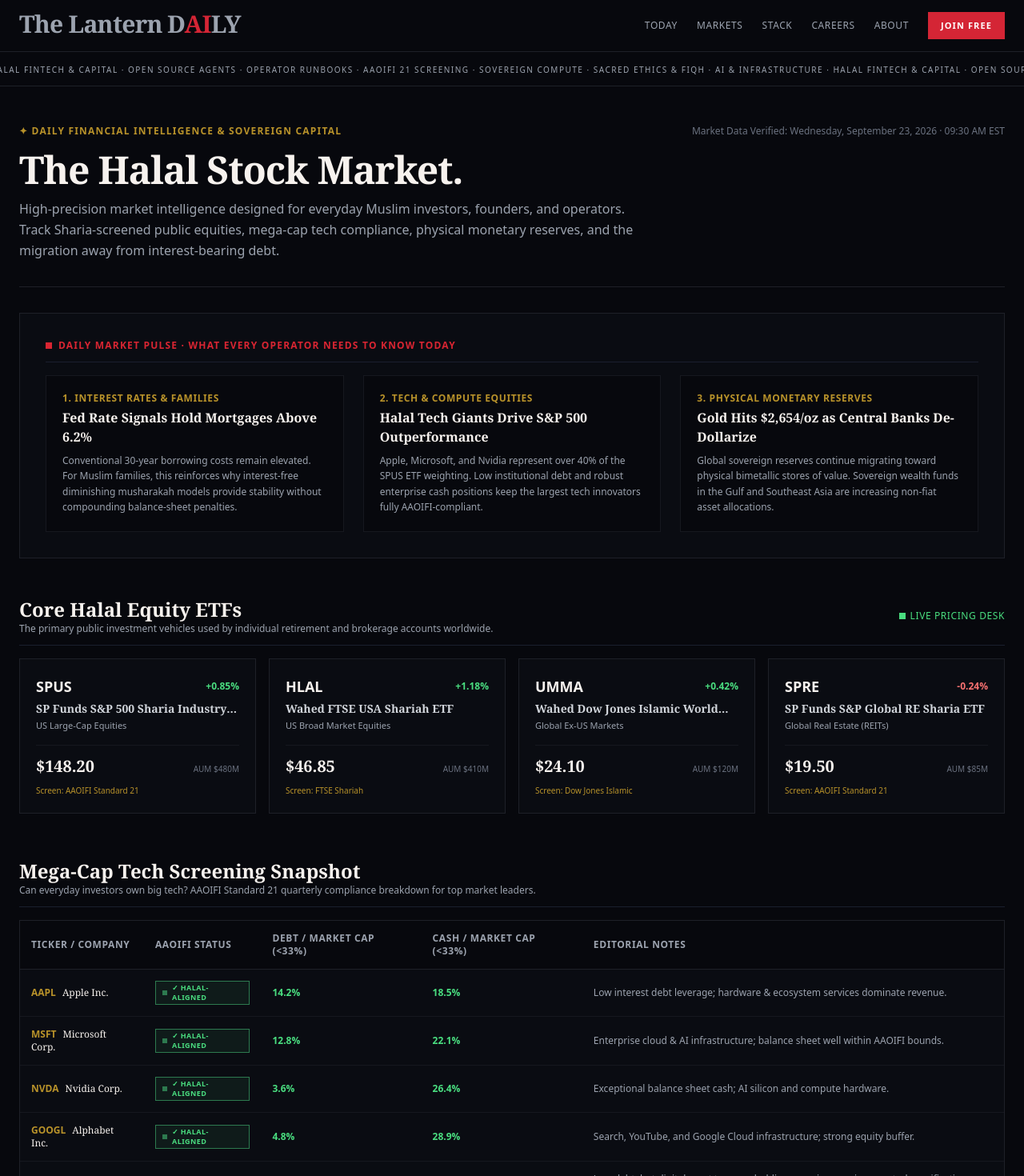
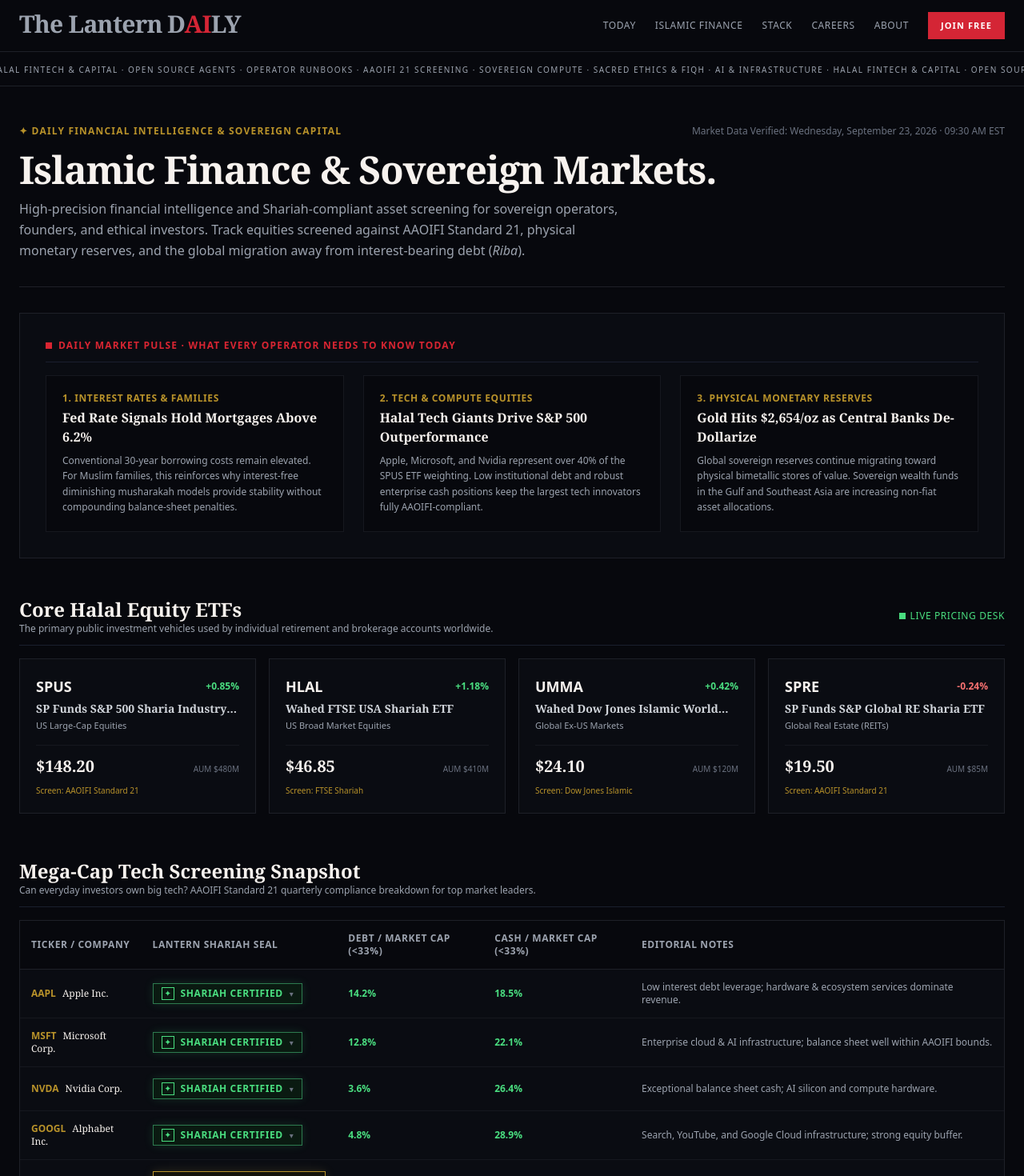
Before and after one commit to redlanternstudios/thelanterndaily, a Next.js app: page /markets in a window 1280 px wide. Shown: the top 1470 px of the page at 80% size. Built offline with nearby package versions, Linux system fonts and the light colour scheme; a web font is replaced by a local one.

Commit message:
feat(branding): rename markets to Islamic Finance & deploy interactive LanternSeal AAOIFI telemetry

```diff
--- a/src/app/markets/page.tsx
+++ b/src/app/markets/page.tsx
@@ -4,12 +4,13 @@
 import Ticker from '@/components/Ticker';
 import Footer from '@/components/Footer';
 import HalalBadge from '@/components/HalalBadge';
+import LanternSeal from '@/components/lantern/LanternSeal';
 import { ALL_ARTICLES } from '@/lib/content';
 import { normalizeCategory } from '@/lib/taxonomy';
 
 export const metadata = {
-  title: 'Halal Stock Market & Daily Intelligence | The Lantern Daily',
-  description: 'Precision daily financial intelligence, Sharia-screened public equities, mega-cap tech compliance snapshots, and physical commodity reserves.',
+  title: 'Islamic Finance & Sovereign Markets | The Lantern Daily',
+  description: 'Precision daily financial intelligence, AAOIFI Shariah-screened equities, Sukuk liquidity, mega-cap balance sheet compliance, and sovereign commodity reserves.',
 };
 
 const SHARIA_ETFS = [
@@ -157,11 +158,11 @@
           </div>
 
           <h1 className="mt-4 font-serif text-3xl font-extrabold tracking-tight text-[#F7F2EE] sm:text-5xl">
-            The Halal Stock Market.
+            Islamic Finance &amp; Sovereign Markets.
           </h1>
 
           <p className="mt-3 max-w-3xl text-sm leading-relaxed text-[#9CA3AF] sm:text-base">
-            High-precision market intelligence designed for everyday Muslim investors, founders, and operators. Track Sharia-screened public equities, mega-cap tech compliance, physical monetary reserves, and the migration away from interest-bearing debt.
+            High-precision financial intelligence and Shariah-compliant asset screening for sovereign operators, founders, and ethical investors. Track equities screened against AAOIFI Standard 21, physical monetary reserves, and the global migration away from interest-bearing debt (<em>Riba</em>).
           </p>
         </header>
 
@@ -283,7 +284,7 @@
               <thead className="border-b border-[#1E2028] bg-[#07080D] text-[#9CA3AF] uppercase tracking-wider">
                 <tr>
                   <th className="p-3.5">Ticker / Company</th>
-                  <th className="p-3.5">AAOIFI Status</th>
+                  <th className="p-3.5">Lantern Shariah Seal</th>
                   <th className="p-3.5">Debt / Market Cap (&lt;33%)</th>
                   <th className="p-3.5">Cash / Market Cap (&lt;33%)</th>
                   <th className="p-3.5">Editorial Notes</th>
@@ -297,7 +298,15 @@
                       <span className="font-serif font-normal">{item.company}</span>
                     </td>
                     <td className="p-3.5">
-                      <HalalBadge stance={item.stance} size="sm" />
+                      <LanternSeal
+                        name={item.company}
+                        tickerOrTag={item.ticker}
+                        stance={item.stance as "positive" | "nuanced" | "concern" | "blocked"}
+                        debtRatio={item.debtRatio}
+                        cashRatio={item.cashRatio}
+                        editorialNote={item.notes}
+                        variant="compact"
+                      />
                     </td>
                     <td className="p-3.5 text-[#4ADE80] font-semibold">{item.debtRatio}</td>
                     <td className="p-3.5 text-[#4ADE80] font-semibold">{item.cashRatio}</td>
--- a/src/components/Footer.tsx
+++ b/src/components/Footer.tsx
@@ -7,7 +7,7 @@
       <div className="mx-auto max-w-5xl space-y-4">
         <div className="flex flex-wrap items-center justify-center gap-6 font-mono text-xs">
           <Link href="/" className="text-[#9CA3AF] transition-colors hover:text-[#F7F2EE]">Today</Link>
-          <Link href="/markets" className="text-[#9CA3AF] transition-colors hover:text-[#F7F2EE]">Markets</Link>
+          <Link href="/markets" className="text-[#9CA3AF] transition-colors hover:text-[#F7F2EE]">Islamic Finance</Link>
           <Link href="/stack" className="text-[#9CA3AF] transition-colors hover:text-[#F7F2EE]">Stack</Link>
           <Link href="/careers" className="text-[#9CA3AF] transition-colors hover:text-[#F7F2EE]">Careers</Link>
           <Link href="/about" className="text-[#9CA3AF] transition-colors hover:text-[#F7F2EE]">About</Link>
--- a/src/components/Masthead.tsx
+++ b/src/components/Masthead.tsx
@@ -5,7 +5,7 @@
 
 const NAV = [
   { label: "Today", href: "/" },
-  { label: "Markets", href: "/markets" },
+  { label: "Islamic Finance", href: "/markets" },
   { label: "Stack", href: "/stack" },
   { label: "Careers", href: "/careers" },
   { label: "About", href: "/about" },
--- /dev/null
+++ b/src/components/lantern/LanternSeal.tsx
@@ -0,0 +1,216 @@
+"use client";
+
+import React, { useState, useRef, useEffect } from "react";
+
+export type ComplianceTier = "CERTIFIED" | "NUANCED" | "SCRUTINY" | "FAILED";
+
+export interface LanternSealProps {
+  name: string;
+  tickerOrTag?: string;
+  complianceState?: ComplianceTier;
+  stance?: "positive" | "nuanced" | "concern" | "blocked";
+  debtRatio?: string;
+  cashRatio?: string;
+  purificationPercent?: string;
+  auditStandard?: string;
+  auditHash?: string;
+  editorialNote?: string;
+  variant?: "badge" | "compact" | "card";
+}
+
+export default function LanternSeal({
+  name,
+  tickerOrTag,
+  complianceState,
+  stance = "positive",
+  debtRatio = "12.8%",
+  cashRatio = "19.4%",
+  purificationPercent = "0.3%",
+  auditStandard = "AAOIFI Standard No. 21",
+  auditHash,
+  editorialNote,
+  variant = "badge",
+}: LanternSealProps) {
+  const [isOpen, setIsOpen] = useState(false);
+  const containerRef = useRef<HTMLDivElement>(null);
+
+  // Map stance to compliance state if not provided
+  const resolvedState: ComplianceTier =
+    complianceState ||
+    (stance === "positive"
+      ? "CERTIFIED"
+      : stance === "nuanced"
+      ? "NUANCED"
+      : stance === "concern"
+      ? "SCRUTINY"
+      : "FAILED");
+
+  const hashString =
+    auditHash ||
+    `SHA256:${name.toLowerCase().replace(/[^a-z0-9]/g, "").slice(0, 8)}..${(tickerOrTag || "2026").toLowerCase()}`;
+
+  // Close on outside click
+  useEffect(() => {
+    function handleClickOutside(event: MouseEvent) {
+      if (
+        containerRef.current &&
+        !containerRef.current.contains(event.target as Node)
+      ) {
+        setIsOpen(false);
+      }
+    }
+    if (isOpen) {
+      document.addEventListener("mousedown", handleClickOutside);
+    }
+    return () => {
+      document.removeEventListener("mousedown", handleClickOutside);
+    };
+  }, [isOpen]);
+
+  const config = {
+    CERTIFIED: {
+      label: "Lantern Shariah Seal",
+      shortLabel: "Shariah Certified",
+      mark: "✦",
+      border: "border-[#2D7A4F]",
+      hoverBorder: "hover:border-[#4ADE80]",
+      bg: "bg-[#0A1A11]",
+      text: "text-[#4ADE80]",
+      badgeText: "text-[#4ADE80]",
+      glow: "shadow-[0_0_12px_rgba(74,222,128,0.15)]",
+      summary: "Screened against AAOIFI Standard 21. Core activity is halal, interest-bearing debt & cash <33% of market cap.",
+    },
+    NUANCED: {
+      label: "Lantern Conditional Seal",
+      shortLabel: "Conditional / Nuanced",
+      mark: "⚖",
+      border: "border-[#B8922A]",
+      hoverBorder: "hover:border-[#E5C058]",
+      bg: "bg-[#14120A]",
+      text: "text-[#E5C058]",
+      badgeText: "text-[#E5C058]",
+      glow: "shadow-[0_0_12px_rgba(229,192,88,0.15)]",
+      summary: "Passes primary debt screening, but contains digital assets or incidental revenue requiring ongoing purification.",
+    },
+    SCRUTINY: {
+      label: "Lantern Systemic Scrutiny",
+      shortLabel: "Systemic Scrutiny",
+      mark: "!",
+      border: "border-[#C2410C]",
+      hoverBorder: "hover:border-[#FB923C]",
+      bg: "bg-[#1C0D08]",
+      text: "text-[#FB923C]",
+      badgeText: "text-[#FB923C]",
+      glow: "shadow-[0_0_12px_rgba(251,146,60,0.15)]",
+      summary: "Significant surveillance lock-in, non-transparent contracts, or borderline financial leverage ratios.",
+    },
+    FAILED: {
+      label: "Non-Compliant / Excluded",
+      shortLabel: "Non-Compliant",
+      mark: "✕",
+      border: "border-[#991B1B]",
+      hoverBorder: "hover:border-[#F87171]",
+      bg: "bg-[#1A0A0A]",
+      text: "text-[#F87171]",
+      badgeText: "text-[#F87171]",
+      glow: "shadow-[0_0_12px_rgba(248,113,113,0.15)]",
+      summary: "Direct involvement in interest banking (Riba), gambling (Maysir), alcohol, or excessive debt (>33%).",
+    },
+  }[resolvedState];
+
+  return (
+    <div ref={containerRef} className="relative inline-block text-left">
+      {/* ── THE SEAL TRIGGER BADGE ── */}
+      <button
+        type="button"
+        onClick={() => setIsOpen(!isOpen)}
+        aria-expanded={isOpen}
+        aria-haspopup="dialog"
+        title="View Lantern Shariah & Sovereign Audit Telemetry"
+        className={`group inline-flex items-center gap-2 rounded-sm border px-2.5 py-1 text-xs font-mono transition-all duration-150 ${config.border} ${config.hoverBorder} ${config.bg} ${config.glow}`}
+      >
+        <span
+          className={`flex h-4 w-4 items-center justify-center rounded-full border border-current text-[9px] font-black ${config.text}`}
+        >
+          {config.mark}
+        </span>
+        <span className={`text-[10px] sm:text-xs font-bold uppercase tracking-wider ${config.badgeText}`}>
+          {variant === "compact" ? config.shortLabel : config.label}
+        </span>
+        <span className="text-[#6B7280] group-hover:text-[#F7F2EE] text-[10px] transition-colors">
+          ▾
+        </span>
+      </button>
+
+      {/* ── INTERACTIVE AUDIT TELEMETRY DRAWER ── */}
+      {isOpen && (
+        <div
+          role="dialog"
+          aria-label="Lantern Shariah Audit Breakdown"
+          className="absolute left-0 sm:left-auto sm:right-0 top-full z-50 mt-2 w-80 sm:w-88 border border-[#1E2028] bg-[#0A0C12] p-4 text-xs font-mono shadow-2xl backdrop-blur-md animate-in fade-in zoom-in-95 duration-100"
+        >
+          {/* Header */}
+          <div className="flex items-center justify-between border-b border-[#1A1F2E] pb-2.5">
+            <div>
+              <div className="text-[10px] uppercase tracking-widest text-[#B8922A] font-bold">
+                The Lantern Seal · Audit Telemetry
+              </div>
+              <div className="font-serif text-sm font-bold text-[#F7F2EE]">
+                {name} {tickerOrTag && <span className="text-[#9CA3AF]">({tickerOrTag})</span>}
+              </div>
+            </div>
+            <button
+              onClick={() => setIsOpen(false)}
+              className="text-[#6B7280] hover:text-[#F7F2EE] p-1 text-sm font-mono"
+              aria-label="Close audit drawer"
+            >
+              ✕
+            </button>
+          </div>
+
+          {/* Audit Standard & Verdict */}
+          <div className="mt-3 rounded-sm border border-[#1A1F2E] bg-[#07080D] p-2.5">
+            <div className="flex justify-between items-center text-[11px]">
+              <span className="text-[#9CA3AF]">Screening Standard:</span>
+              <span className="font-bold text-[#F7F2EE]">{auditStandard}</span>
+            </div>
+            <div className="mt-1 flex justify-between items-center text-[11px]">
+              <span className="text-[#9CA3AF]">Audit Status:</span>
+              <span className={`font-bold uppercase ${config.text}`}>
+                {config.shortLabel}
+              </span>
+            </div>
+            <p className="mt-2 text-[10px] font-sans leading-relaxed text-[#D1D5DB]">
+              {editorialNote || config.summary}
+            </p>
+          </div>
+
+          {/* Mathematical Ratio Checks (AAOIFI Standard 21) */}
+          <div className="mt-3 space-y-1.5 border-t border-[#1A1F2E] pt-2.5">
+            <div className="flex justify-between text-[11px]">
+              <span className="text-[#9CA3AF]">Interest Debt / MCap (&lt;33%):</span>
+              <span className="font-semibold text-[#4ADE80]">{debtRatio}</span>
+            </div>
+            <div className="flex justify-between text-[11px]">
+              <span className="text-[#9CA3AF]">Cash &amp; Deposits / MCap (&lt;33%):</span>
+              <span className="font-semibold text-[#4ADE80]">{cashRatio}</span>
+            </div>
+            <div className="flex justify-between text-[11px]">
+              <span className="text-[#9CA3AF]">Impure Income Purification:</span>
+              <span className="font-semibold text-[#E5C058]">{purificationPercent}</span>
+            </div>
+          </div>
+
+          {/* Immutable Proof Hash & Disclaimer */}
+          <div className="mt-3 border-t border-[#1A1F2E] pt-2 flex items-center justify-between text-[9px] text-[#6B7280]">
+            <span className="truncate max-w-[180px]">{hashString}</span>
+            <span className="uppercase text-[#9CA3AF]">Verified 2026</span>
+          </div>
+          <div className="mt-1 text-[9px] text-[#6B7280] italic leading-tight">
+            *Independent screening under AAOIFI guidelines. Not a formal fatwa; conduct personal due diligence.
+          </div>
+        </div>
+      )}
+    </div>
+  );
+}
--- a/src/lib/content.ts
+++ b/src/lib/content.ts
@@ -50,7 +50,7 @@
 
 export const NAV_LINKS = [
   { label: "Today", href: "/" },
-  { label: "Markets", href: "/markets" },
+  { label: "Islamic Finance", href: "/markets" },
   { label: "Stack", href: "/stack" },
   { label: "Careers", href: "/careers" },
   { label: "About", href: "/about" },
```
Also changed, not shown: src/app/article/[slug]/page.tsx (+7 -1 lines).
